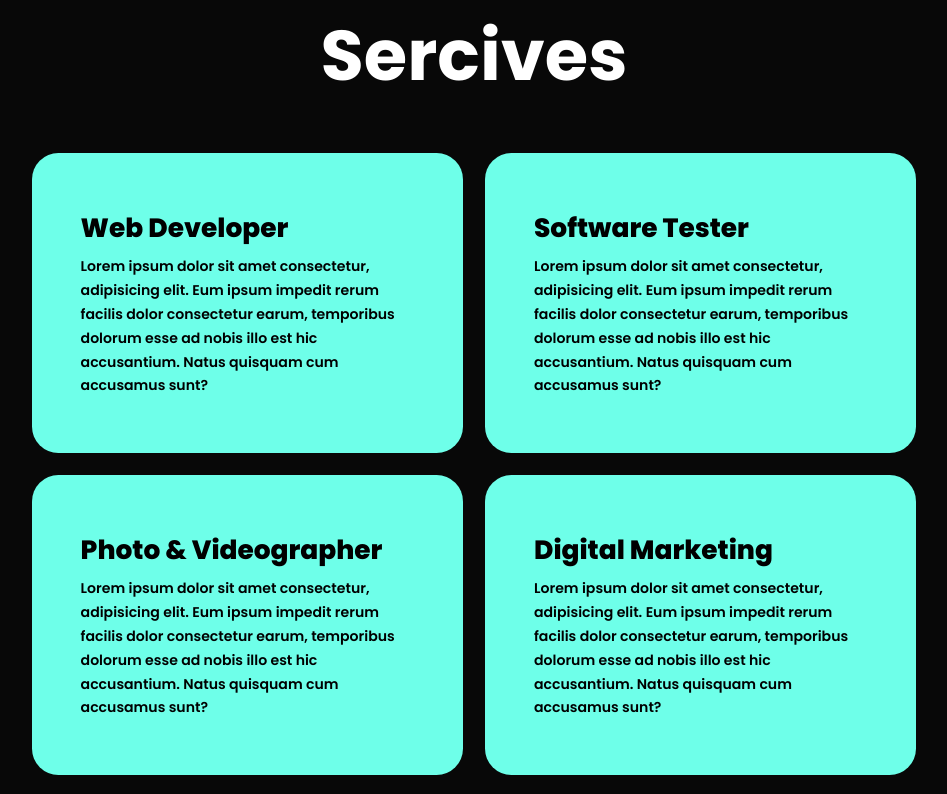
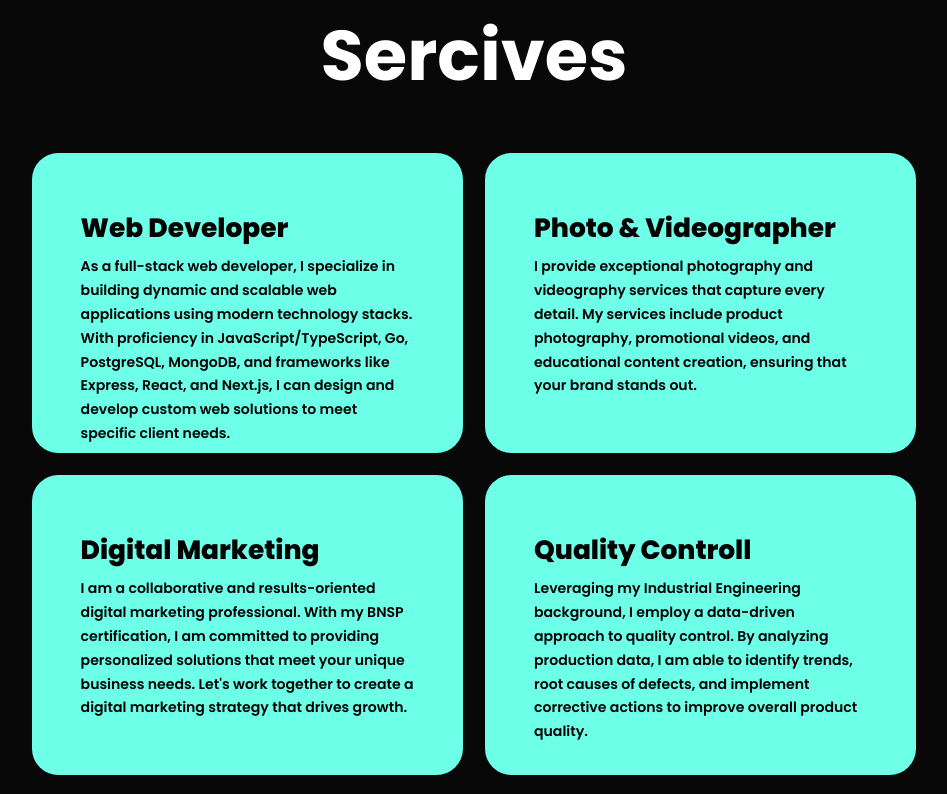
Before and after one commit to hariizzh/simple-portofolio, a plain HTML site: page index.html in a window 1280 px wide. Shown: the part 2001-2795 px from the top of the page, without its empty margins (166-1113 px from the left). Drawn offline with nearby package versions, Linux system fonts and the light colour scheme.

Commit message:
Change Description of Service

```diff
--- a/index.html
+++ b/index.html
@@ -108,40 +108,49 @@
 				<div class="services-box">
 					<div class="services-info">
 						<h4>Web Developer</h4>
-						<p>Lorem ipsum dolor sit amet consectetur, adipisicing elit. Eum ipsum impedit rerum facilis dolor consectetur earum, temporibus dolorum esse ad nobis illo est hic accusantium. Natus quisquam cum accusamus sunt?</p>
+						<p>
+							As a full-stack web developer, I specialize in building dynamic and scalable web applications using modern technology stacks. With proficiency in JavaScript/TypeScript, Go, PostgreSQL, MongoDB, and frameworks like Express, React, and
+							Next.js, I can design and develop custom web solutions to meet specific client needs.
+						</p>
 					</div>
 				</div>
 
-				<div class="services-box">
+				<!-- <div class="services-box">
 					<div class="services-info">
 						<h4>Software Tester</h4>
 						<p>Lorem ipsum dolor sit amet consectetur, adipisicing elit. Eum ipsum impedit rerum facilis dolor consectetur earum, temporibus dolorum esse ad nobis illo est hic accusantium. Natus quisquam cum accusamus sunt?</p>
 					</div>
-				</div>
+				</div> -->
 
 				<div class="services-box">
 					<div class="services-info">
 						<h4>Photo & Videographer</h4>
-						<p>Lorem ipsum dolor sit amet consectetur, adipisicing elit. Eum ipsum impedit rerum facilis dolor consectetur earum, temporibus dolorum esse ad nobis illo est hic accusantium. Natus quisquam cum accusamus sunt?</p>
+						<p>I provide exceptional photography and videography services that capture every detail. My services include product photography, promotional videos, and educational content creation, ensuring that your brand stands out.</p>
 					</div>
 				</div>
 
 				<div class="services-box">
 					<div class="services-info">
 						<h4>Digital Marketing</h4>
-						<p>Lorem ipsum dolor sit amet consectetur, adipisicing elit. Eum ipsum impedit rerum facilis dolor consectetur earum, temporibus dolorum esse ad nobis illo est hic accusantium. Natus quisquam cum accusamus sunt?</p>
+						<p>
+							I am a collaborative and results-oriented digital marketing professional. With my BNSP certification, I am committed to providing personalized solutions that meet your unique business needs. Let's work together to create a digital
+							marketing strategy that drives growth.
+						</p>
 					</div>
 				</div>
-				<div class="services-box">
+				<!-- <div class="services-box">
 					<div class="services-info">
 						<h4>Content Creator</h4>
 						<p>Lorem ipsum dolor sit amet consectetur, adipisicing elit. Eum ipsum impedit rerum facilis dolor consectetur earum, temporibus dolorum esse ad nobis illo est hic accusantium. Natus quisquam cum accusamus sunt?</p>
 					</div>
-				</div>
+				</div> -->
 				<div class="services-box">
 					<div class="services-info">
 						<h4>Quality Controll</h4>
-						<p>Lorem ipsum dolor sit amet consectetur, adipisicing elit. Eum ipsum impedit rerum facilis dolor consectetur earum, temporibus dolorum esse ad nobis illo est hic accusantium. Natus quisquam cum accusamus sunt?</p>
+						<p>
+							Leveraging my Industrial Engineering background, I employ a data-driven approach to quality control. By analyzing production data, I am able to identify trends, root causes of defects, and implement corrective actions to improve overall
+							product quality.
+						</p>
 					</div>
 				</div>
 			</div>
```
